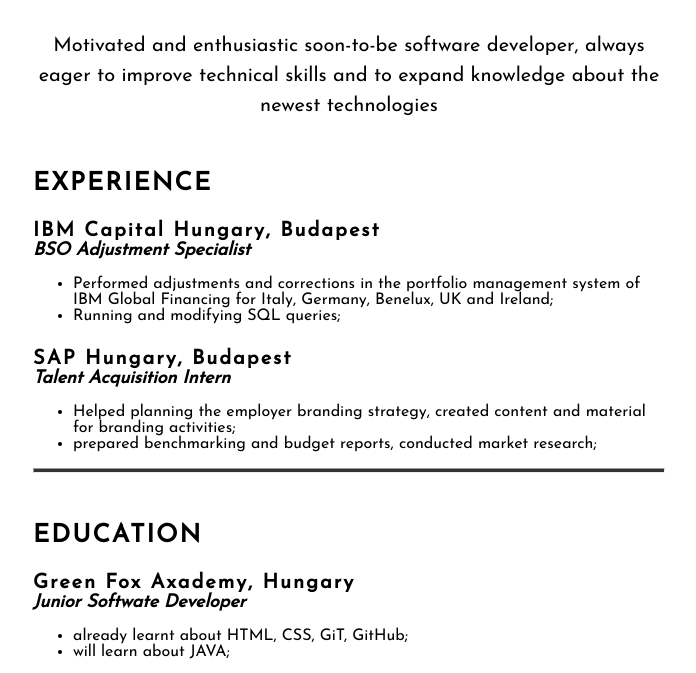
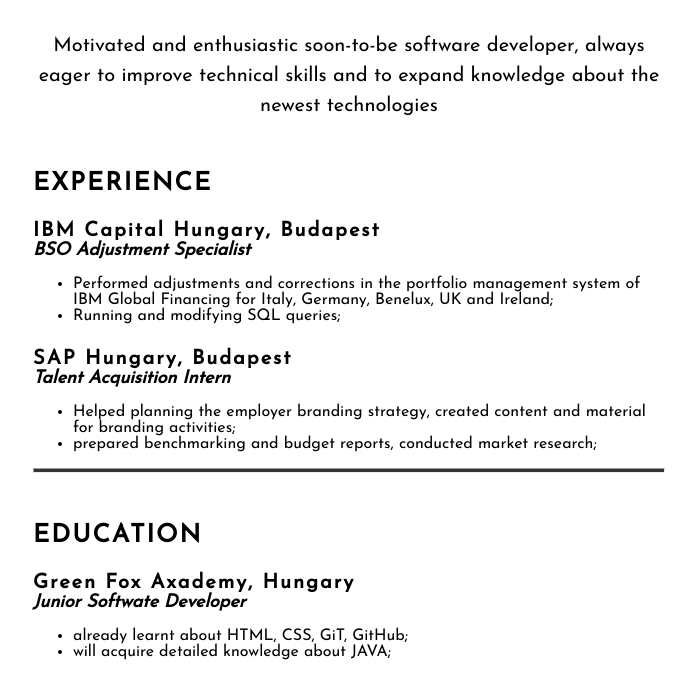
Before and after one commit to akmajoros/akmajoros.github.io, a plain HTML site: page index.html in a window 1280 px wide. Shown: the part 127-800 px from the top of the page, without its empty margins (291-987 px from the left). Drawn offline with nearby package versions, Linux system fonts and the light colour scheme.

Commit message:
added further modifications in html content

```diff
--- a/index.html
+++ b/index.html
@@ -40,7 +40,7 @@
     <em>Junior Softwate Developer</em>
     <ul>
       <li>already learnt about HTML, CSS, GiT, GitHub;</li>
-      <li>will learn about JAVA;</li>
+      <li>will acquire detailed knowledge about JAVA;</li>
     </ul>
 
     <h4>Durham University, United Kingdom</h4>
```
